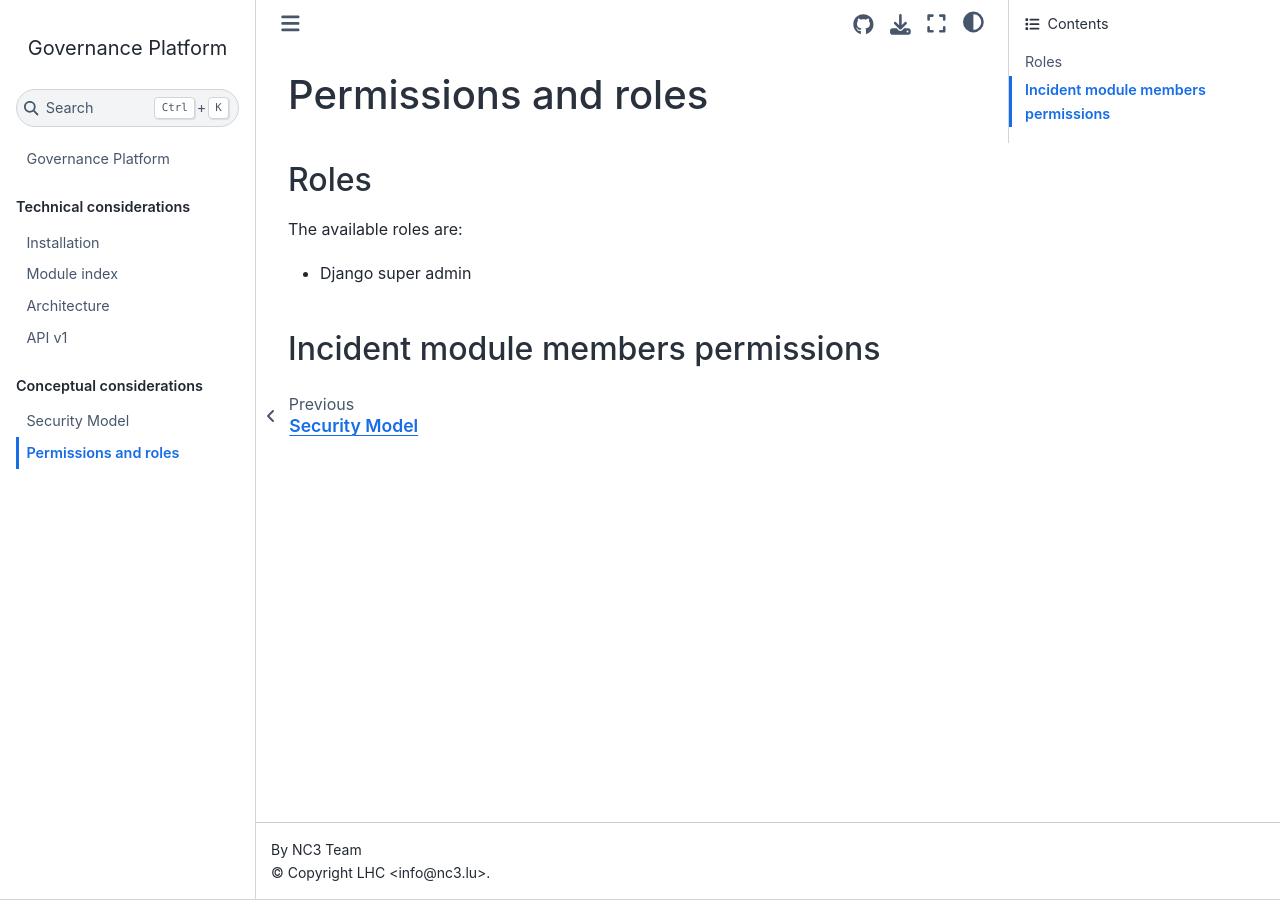
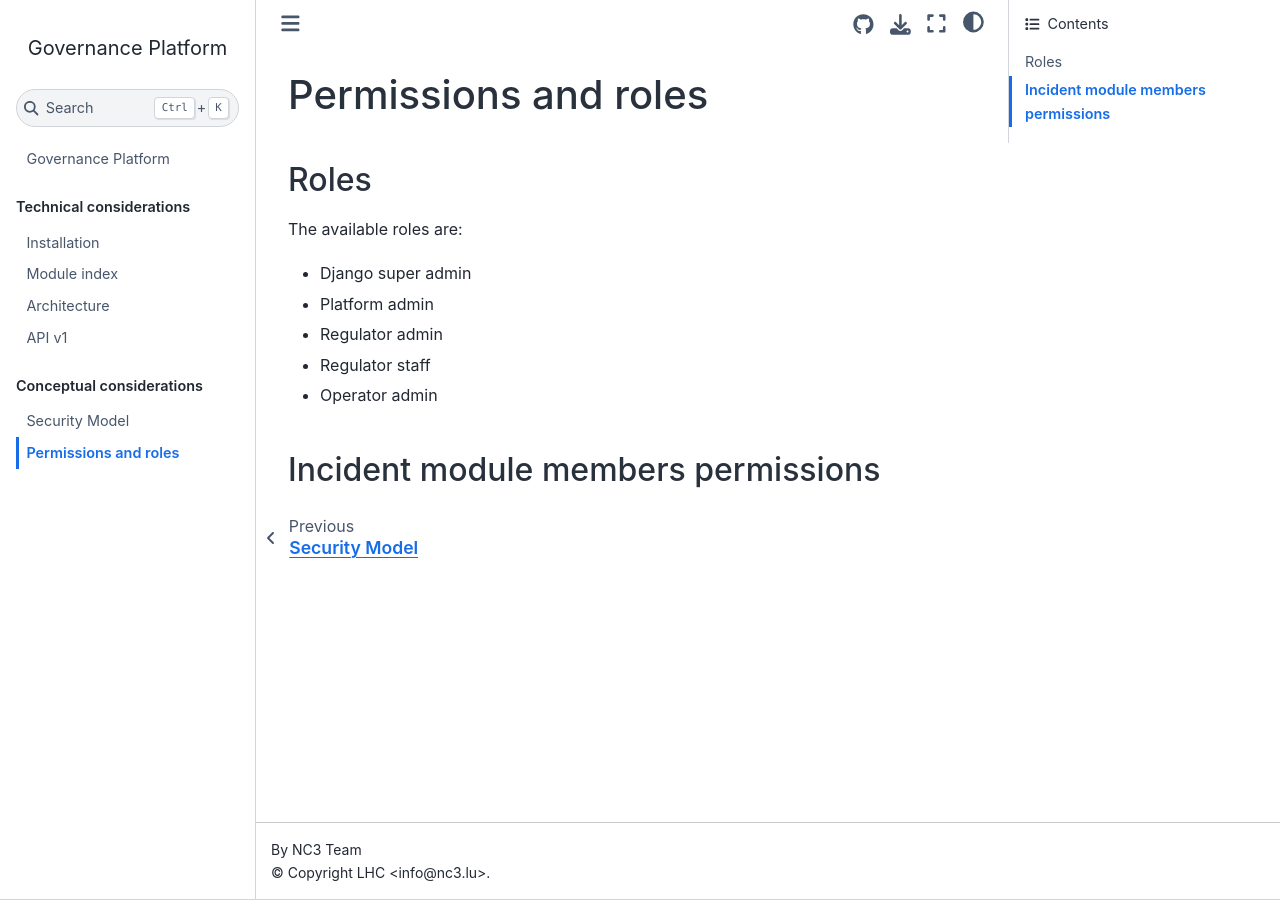
Before and after one commit to informed-governance-project/NISINP, a Sphinx documentation site: the page built from docs/permissions.rst, in a window 1280 px wide. Built offline with Sphinx 7.4.7 and the Sphinx Book theme 1.1.4, drawn with Linux system fonts in a browser that asks for light colours.

Commit message:
chg: [documentation] More information about permissions and roles.

```diff
--- a/docs/permissions.rst
+++ b/docs/permissions.rst
@@ -7,6 +7,10 @@ Roles
 The available roles are:
 
 - Django super admin
+- Platform admin
+- Regulator admin
+- Regulator staff
+- Operator admin
 
 
 Incident module members permissions
```
